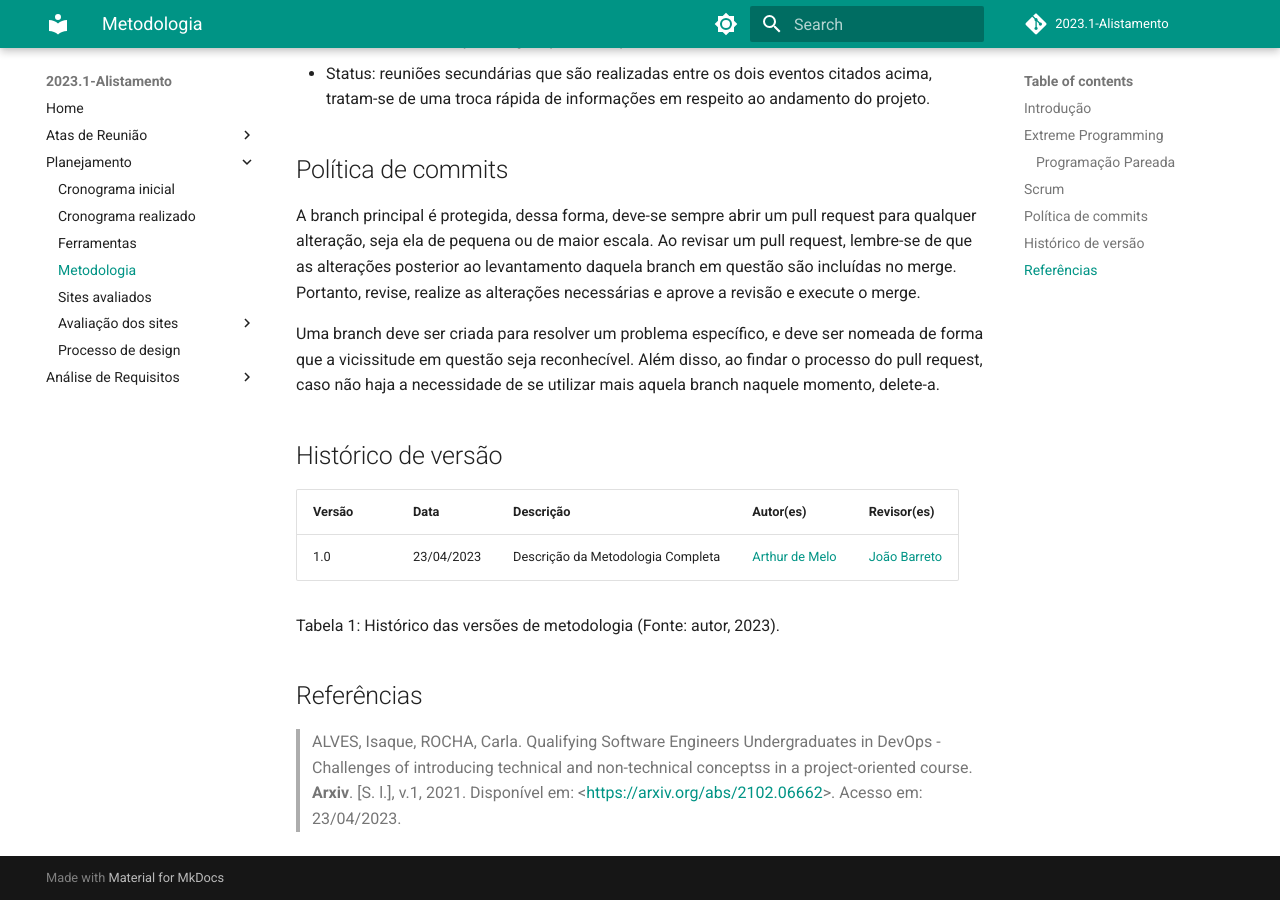
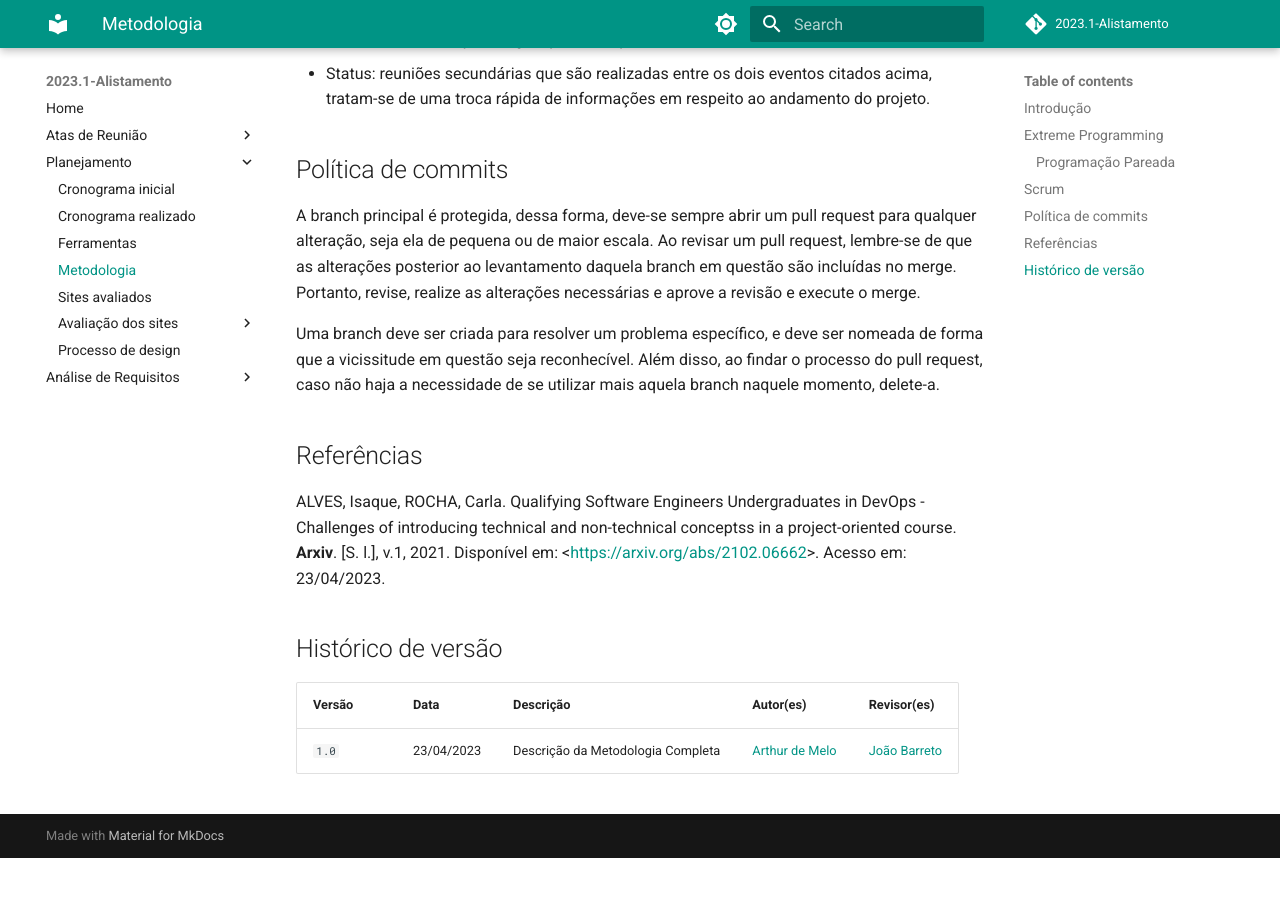
Before and after one commit to Interacao-Humano-Computador/2023.1-Alistamento, an MkDocs documentation site: the page built from docs/planejamento/metodologia.md, in a window 1280 px wide and 900 px high, scrolled down 1041 px. Built offline with MkDocs 1.6.1 and Material for MkDocs 9.7.7, drawn with Linux system fonts in a browser that asks for light colours; comment, search, counter and statistics services are not loaded; after the commit the page ends 1899 px from its top, so only the background shows below that.

```diff
--- a/docs/planejamento/metodologia.md
+++ b/docs/planejamento/metodologia.md
@@ -28,13 +28,10 @@
 
 Uma branch deve ser criada para resolver um problema específico, e deve ser nomeada de forma que a vicissitude em questão seja reconhecível. Além disso, ao findar o processo do pull request, caso não haja a necessidade de se utilizar mais aquela branch naquele momento, delete-a.
 
+## Referências
+ALVES, Isaque, ROCHA, Carla. Qualifying Software Engineers Undergraduates in DevOps - Challenges of introducing technical and non-technical conceptss in a project-oriented course. **Arxiv**. [S. l.], v.1, 2021. Disponível em: <<https://arxiv.org/abs/2102.06662>>. Acesso em: 23/04/2023.
+
 ## Histórico de versão
-
 | Versão | Data | Descrição | Autor(es) | Revisor(es) |
-| ---- | -----  | ------ | ---------- | ----------|
-| 1.0 | 23/04/2023 | Descrição da Metodologia Completa | [Arthur de Melo](https://github.com/arthurmlv) | [João Barreto](https://github.com/JoaoBarreto03) |
-
-Tabela 1: Histórico das versões de metodologia (Fonte: autor, 2023).
-
-## Referências
->ALVES, Isaque, ROCHA, Carla. Qualifying Software Engineers Undergraduates in DevOps - Challenges of introducing technical and non-technical conceptss in a project-oriented course. **Arxiv**. [S. l.], v.1, 2021. Disponível em: <<https://arxiv.org/abs/2102.06662>>. Acesso em: 23/04/2023.
+| --- | --- | --- | --- | --- |
+|  `1.0`   | 23/04/2023 | Descrição da Metodologia Completa | [Arthur de Melo](https://github.com/arthurmlv) | [João Barreto](https://github.com/JoaoBarreto03) |
```
Also changed, not shown: docs/planejamento/processo_design.md (+5 -0 lines), docs/planejamento/sites_avaliados.md (+5 -0 lines).
